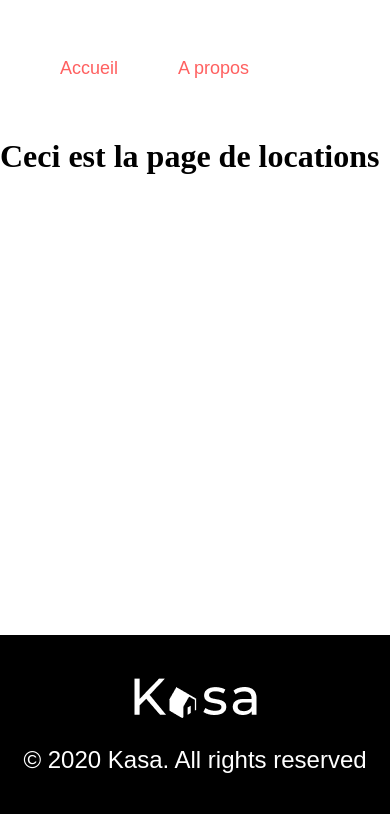
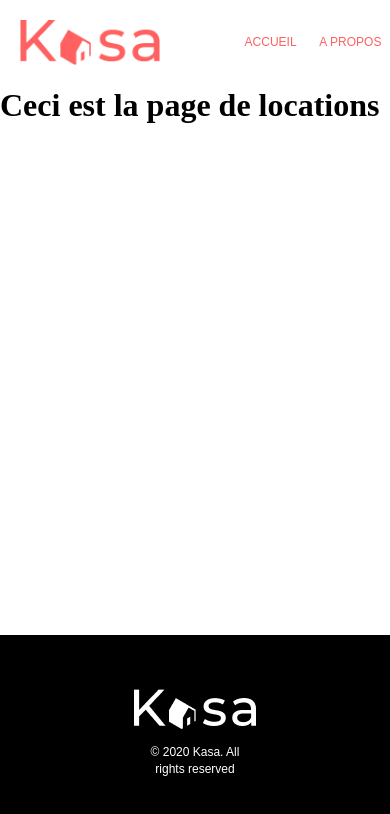
Before and after one commit to beseb/Kasa, a React (Vite) app: page /Locations in a window 390 px wide. Shown: the top 814 px of the page. Built offline with nearby package versions, Linux system fonts and the light colour scheme.

Commit message:
header/footer css ok

```diff
--- a/index.html
+++ b/index.html
@@ -6,7 +6,7 @@
     <link rel="stylesheet" href="/kasa/src/style.css">
     <title>Kasa</title>
   </head>
-  <body style="margin:0px; overflow: hidden;">
+  <body style="margin:0px; ">
     <div id="root"></div>
     <script type="module" src="/src/main.jsx"></script>
   </body>
--- a/src/components/Footer.jsx
+++ b/src/components/Footer.jsx
@@ -5,9 +5,11 @@ import '../style/components/footer.scss'
 function Footer() {
   return (
     <footer>
-      <img src={FooterLogoDesktop} alt="Logo Kasa B&W" />
-      <img src={FooterLogoMobile} alt="Logo Kasa B&W" style={{display:'none'}} />
-      <p> &copy; 2020 Kasa. All rights reserved</p>
+      <div>
+        <img src={FooterLogoDesktop} alt="Logo Kasa B&W" className='footer__logo--desktop' />
+        <img src={FooterLogoMobile} alt="Logo Kasa B&W" className='footer__logo--mobile'/>
+        <p> &copy; 2020 Kasa. All rights reserved</p>
+      </div>
     </footer>
   )
 }
--- a/src/components/Header.jsx
+++ b/src/components/Header.jsx
@@ -7,10 +7,10 @@ function Header(){
 
     return <nav className="header">
         <img src={HeaderLogoDesktop} alt="Logo Kasa" className="header__logo--desktop"/>
-        <img src={HeaderLogoMobile} alt="Logo Kasa" className="header__logo--mobile" style={{ display: 'none' }} />
+        <img src={HeaderLogoMobile} alt="Logo Kasa" className="header__logo--mobile"  />
         <div className="header__links">
-            <Link to={'/'}>Accueil</Link>
-            <Link to='/About'>A propos</Link>
+            <Link to={'/'}>ACCUEIL</Link>
+            <Link to='/About'>A PROPOS</Link>
         </div>
 
     </nav>
--- a/src/pages/Accueil.jsx
+++ b/src/pages/Accueil.jsx
@@ -2,7 +2,7 @@ import '../style/pages/accueil.scss'
 
 function Accueil(){
     return <div><h1>
-        Ceci est la page d'accueil</h1></div>
+        Ceci est la page d'accueil qsdfqsdf</h1></div>
 }
 
 export default Accueil
--- a/src/style/components/footer.scss
+++ b/src/style/components/footer.scss
@@ -10,8 +10,36 @@ footer {
   flex-direction: column;
   justify-content: center;
   align-items: center;
+  text-align: center;
     position: absolute;
     bottom: 0;
     left: 0;
   @include h2_mixin(white, desktop);
+  .footer__logo--mobile{
+    display: none;
+  }
+  & p{
+    padding-top: 1%;
+    text-align: center;
+  }
+  @media screen and (max-width: 680px){
+    .footer__logo--mobile{
+      display: flex;
+    }
+    .footer__logo--desktop{
+      display: none;
+    }
+    & div{
+      display: flex;
+      flex-direction: column;
+      justify-content: center;
+      align-items: center;
+    }
+    & p{
+      font-size: 12px;
+      line-height: 17.11px;
+      text-align: center;
+      width: 100px;
+    }
+  }
 }
--- a/src/style/components/header.scss
+++ b/src/style/components/header.scss
@@ -6,24 +6,45 @@
   flex-direction: row;
   justify-content: space-between;
   align-items: center;
-  margin: 60px;
+  margin: 40px 100px 0px 100px;
+  &__logo--mobile {
+    display: none;
+  }
+  &__links {
+    // height: 20px;
+    // width: auto;
+    display: flex;
+    justify-content: center;
+    align-items: center;
+    white-space: nowrap;
+    gap: 15%;
+  }
   &__links a {
     @include h2_mixin($primary-color, 'desktop');
     text-decoration: none;
-    padding-right: 60px;
   }
 }
 @media screen and (max-width: 680px) {
   .header {
+    margin: 20px 20px 0px 20px;
+
     &__logo--desktop {
       display: none;
     }
     &__logo--mobile {
-      display: block;
+      display: flex;
+      width: 40%;
+      height: auto;
+    }
+    &__links{
+      gap: 0%;
     }
     &__links a {
       @include h2_mixin($primary-color, 'mobile');
-      text-decoration: none;
+      font-size: 12px;
+      margin: 0px 10% 0px;
+      white-space: nowrap;
     }
+
   }
 }
```
